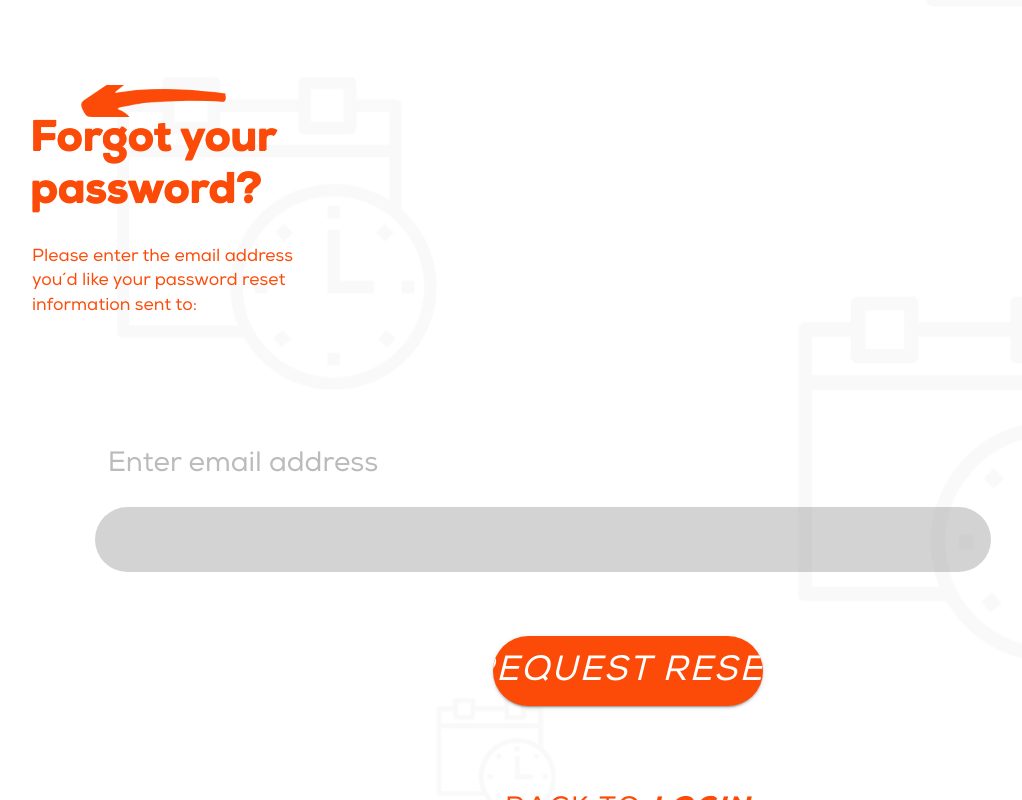
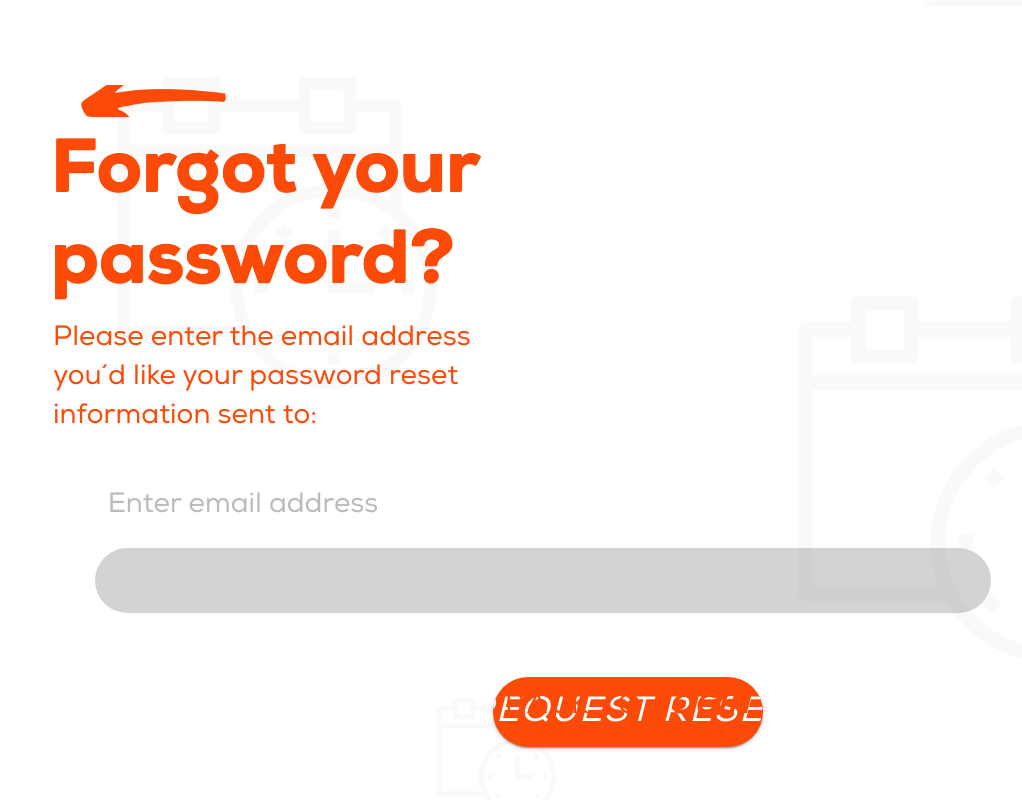
Before and after one commit to WilfredoHernandez/RTApp, a React (Create React App) app: page /Forget in a window 1280 px wide. Shown: the whole page, without its empty margins (12-1034 px from the left). Built offline with nearby package versions, Linux system fonts and the light colour scheme.

Commit message:
Header and Subheaders renamed to avoid conflict in all views (login,forget and registry)

```diff
--- a/src/pages/Forget.scss
+++ b/src/pages/Forget.scss
@@ -10,7 +10,7 @@
   transform: scalex(-1);
 }
 
-.headerB{
+.forgetHeader{
   position: relative;
   width: 8em; height: 23%;
   top: 9.5%; right: 150%;
@@ -23,7 +23,7 @@
   padding-left: 12px;
 }
 
-.subHeaderB{
+.forgetSubheader{
   position: relative;
   width: 17em; height: 2.5em;
   top: -7px; right: 150%;
@@ -102,12 +102,12 @@
     width: 42%;
   }
 
-  .header {
+  .forgetHeader {
     font-size: 38px;
     margin-top: 13px;
   }
 
-  .subHeader {
+  .forgetSubheader {
     font-size: 15px;
     padding-top: 13px;
   }
@@ -144,12 +144,12 @@
     width: 42%;
   }
 
-  .header {
+  .forgetHeader {
     font-size: 30px;
     margin-top: 9px;
   }
 
-  .subHeader {
+  .forgetSubheader {
     font-size: 13px;
     padding-top: 11px;
   }
@@ -194,12 +194,12 @@
     width: 42%;
   }
 
-  .header {
+  .forgetHeader {
     font-size: 43px;
     margin-top: 13px;
   }
 
-  .subHeader {
+  .forgetSubheader {
     font-size: 17px;
     padding-top: 20px;
   }
@@ -240,13 +240,13 @@
     width: 25%;
   }
 
-  .header {
+  .forgetHeader {
     font-size: 83px;
     margin-top: 15px;
     padding-left: 20px;
   }
 
-  .subHeader {
+  .forgetSubheader {
     font-size: 33px;
     padding-top: 20px;
   }
@@ -293,13 +293,13 @@
     width: 30%;
   }
 
-  .header {
+  .forgetHeader {
     font-size: 75px;
     margin-top: 15px;
     padding-left: 10px;
   }
 
-  .subHeader {
+  .forgetSubheader {
     font-size: 28px;
     padding-top: 60px;
   }
--- a/src/pages/Forget.tsx
+++ b/src/pages/Forget.tsx
@@ -15,11 +15,11 @@ const Forget: React.FC = () => {
             </IonButtons>
         </div>
 
-        <div className = "headerB">
+        <div className = "forgetHeader">
             <strong> Forgot your password? </strong>
         </div>
 
-        <div className = "subHeaderB">
+        <div className = "forgetSubheader">
             <p> Please enter the email address you´d like your password reset information sent to: </p>
         </div>
 
@@ -31,7 +31,7 @@ const Forget: React.FC = () => {
             <IonButton className="ion-margin"
                        id="requestButton" >Request reset</IonButton>
 
-            <div id = "footer">
+            <div id = "forgetFooter">
             <IonButton className="ion-margin"
                         id="backLogin"
                         routerLink="/Login"
--- a/src/pages/Login.scss
+++ b/src/pages/Login.scss
@@ -4,7 +4,7 @@
     --overflow: hidden;
   }
 
-  .headerA{
+  .loginHeader{
       margin-top: 24vh;
       color: #fc4b08;
       font-size: 80px;
@@ -14,7 +14,7 @@
 
   }
 
-  .subHeaderA{
+  .loginSubheader{
       width: 65vw;
       height: 10vh;
       color: #fc4b08;
@@ -87,14 +87,14 @@
 
 /*Media query to adapt design to screens with max-width of 320px*/
 @media screen and (max-width: 320px){
-    .header{
+    .loginHeader{
         margin-top: 12vh;
         font-size: 80px;
         text-align: left;
         padding-left: 30px;
     }
 
-    .subHeader{
+    .loginSubheader{
         padding-left: 30px;
     }
 
@@ -120,12 +120,12 @@
 }
 /*Media query to adapt design to screens with min-width of 1024px*/
 @media screen and (min-width: 1024px){
-    .header{
+    .loginHeader{
         top: 12%;
         font-size: 200px;
       }
 
-      .subHeader{
+      .loginSubheader{
           top: 4%;
           font-size: 45px;
       }
@@ -168,7 +168,7 @@
 /* Media query to adapt design to screebs with max-width of 375px*/
 @media screen and (max-width: 375px) {
 
-    .header{
+    .loginHeader{
         width: 8em; height: 23%;
         top: 10%; right: 150%;
         bottom: 0px; left: 0.3em;
@@ -176,7 +176,7 @@
         font-size: 65px;
     }
 
-    .subHeader{
+    .loginSubheader{
         width: 15em; height: 2.5em;
         top: 1%; left: 24px;
         color: #fc4b08;
@@ -242,7 +242,7 @@
 /*Media query to adapt design to screens with min-height of 800px*/
 @media screen and (min-height: 800px) {
 
-    .header{
+    .loginHeader{
         width: 80vw;
         top: 0vh;
         right: 150%;
@@ -252,7 +252,7 @@
         font-size: 80px;
     }
 
-    .subHeader{
+    .loginSubheader{
         font-size: 20px;
         margin-bottom: -20px;
         left: -2vw;
--- a/src/pages/Login.tsx
+++ b/src/pages/Login.tsx
@@ -7,11 +7,11 @@ const Login: React.FC = () => {
         <IonPage>
             <IonContent class="ion-text-center" id="background">
 
-                <div className="headerA">
+                <div className="loginHeader">
                     <strong> Hello! </strong>
                 </div>
 
-                <div className="subHeaderA">
+                <div className="loginSubheader">
                     <p> Any tips regarding the application..... </p>
                 </div>
                 <div id="loginForm">
--- a/src/pages/Register.scss
+++ b/src/pages/Register.scss
@@ -18,7 +18,7 @@
   transform: scalex(-1);
 }
 
-.headerC{
+.regisHeader{
   position: relative;
   width: 8em; height: 6%; right: 50%;
   bottom: 0px; left: 0.7em;
--- a/src/pages/Register.tsx
+++ b/src/pages/Register.tsx
@@ -36,7 +36,7 @@ const Register: React.FC = () => {
                 </IonButton>
             </IonButtons>
         </div>
-        <h1 className="headerC" >Sign Up</h1>
+        <h1 className="RegisHeader" >Sign Up</h1>
           {/* Creating a form with all the required inputs */}
           <div id = "form">
             <IonInput
```
